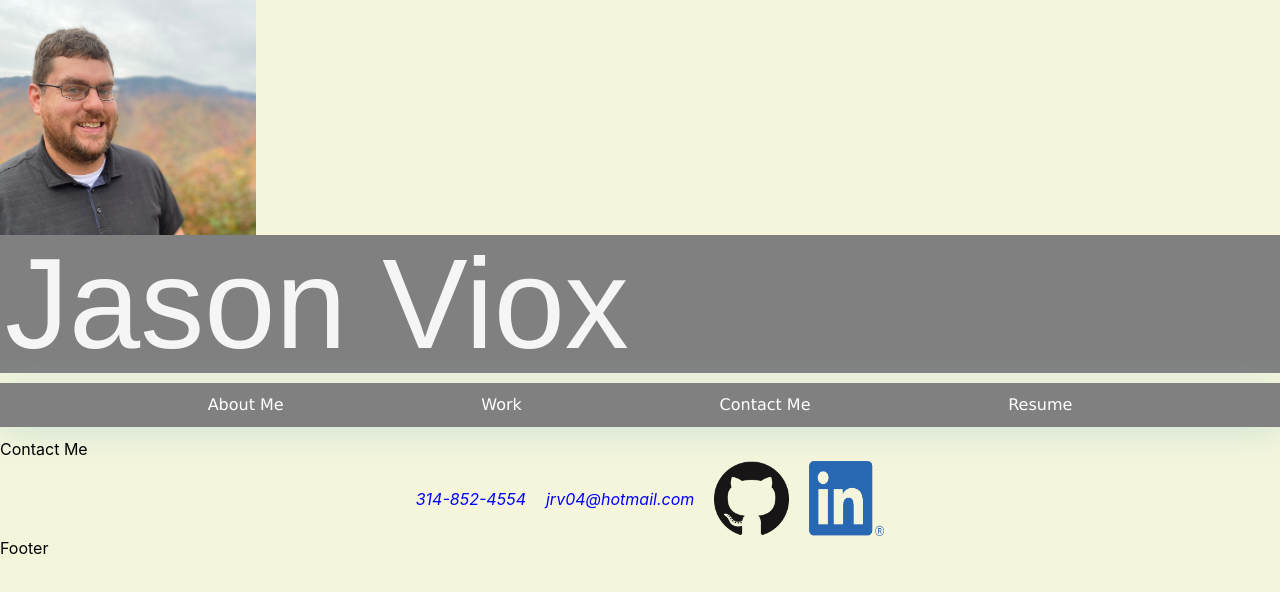
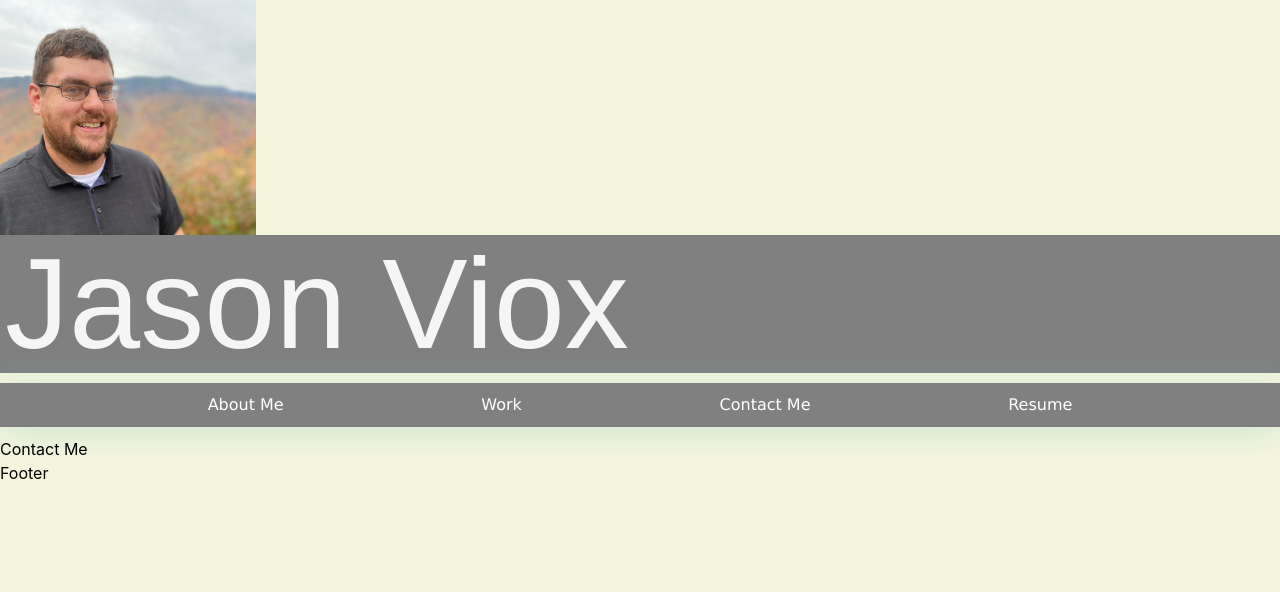
Before and after one commit to jrv7104/react-portfolio, a React (Create React App) app: page /contact in a window 1280 px wide. Shown: the top 592 px of the page. Built offline with nearby package versions, Linux system fonts and the light colour scheme.

Commit message:
Removed contact info to footer

```diff
--- a/src/assets/components/Contact.js
+++ b/src/assets/components/Contact.js
@@ -3,19 +3,9 @@ import GitHub from '../logos/GitHub logo.png';
 import LinkedIn from '../logos/LinkedIn logo.png';
 
 function Contact() {
-    return (
-        <section className="page-section contact" id="contact">
-    <h2>Contact Me</h2>
-    <div>
-        <address>
-            <a href="tel:+13148524554">314-852-4554</a>
-            <a href="mailto:jrv04@hotmail.com">jrv04@hotmail.com</a>
-            <a href="https://github.com/jrv7104" target="_blank" rel="noopener noreferrer"><img src={GitHub} className="GitHub logo"/></a>
-            <a href="https://www.linkedin.com/in/jason-viox-8477b7131" target="_blank" rel="noopener noreferrer"><img src={LinkedIn} className="LinkedIn logo"/></a>
-        </address>
-    </div>
-    </section>
-    );
+    return(
+        <h1>Contact Me</h1>
+    )
 }
 
 export default Contact;
```
